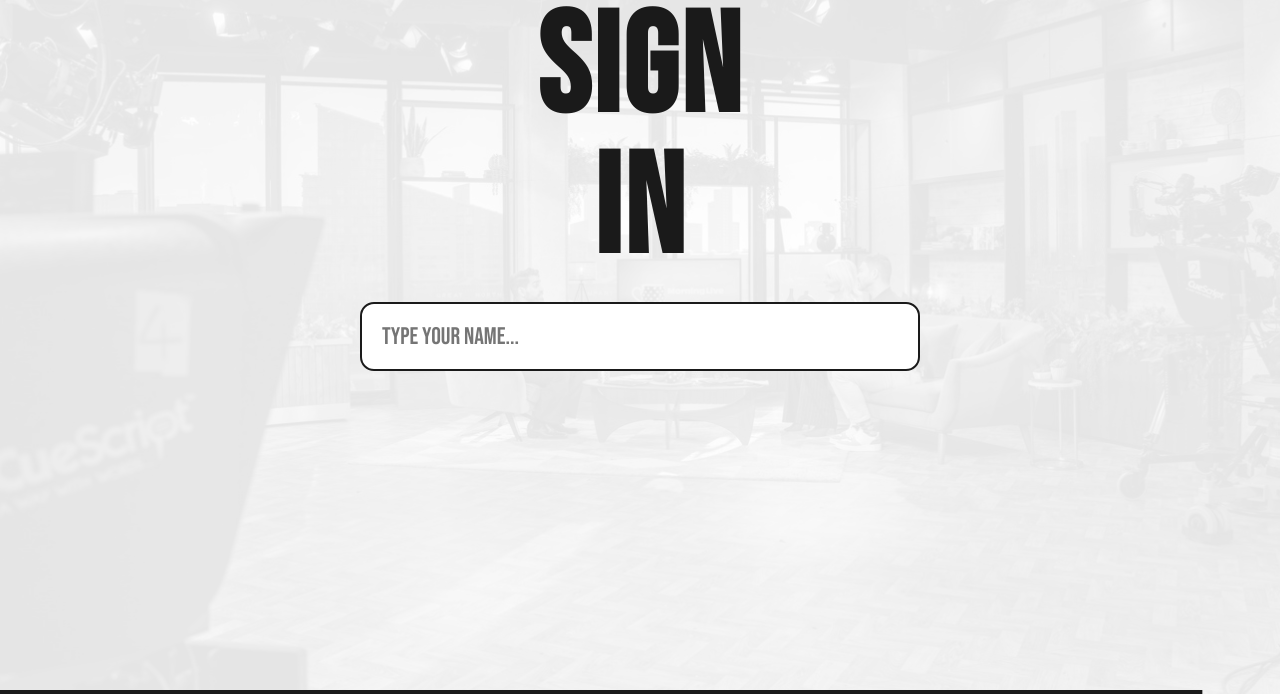
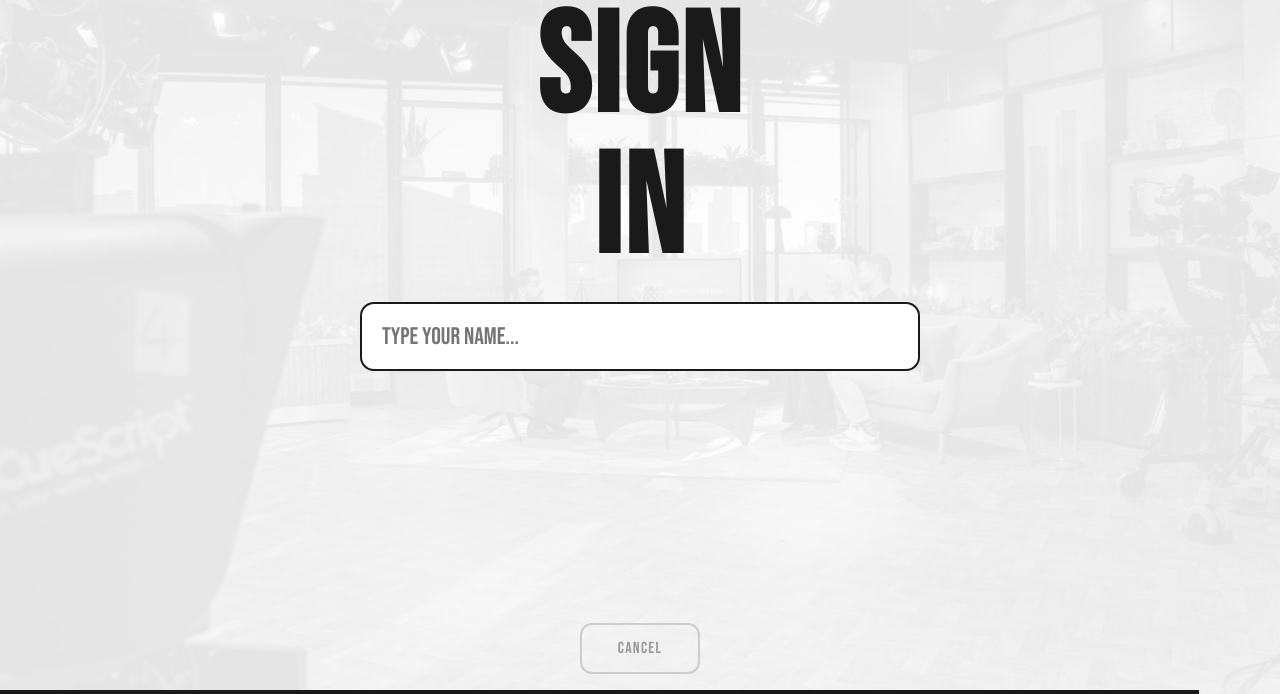
Before and after one commit to VersaStudios/versa-manchester, a website: page index.html in a window 1280 px wide. Both pictures are taken after a click on the button "In". Shown: the part 106-800 px from the top of the page. Drawn offline with Linux system fonts and the light colour scheme; no server answers.

Commit message:
Add files via upload

```diff
--- a/index.html
+++ b/index.html
@@ -175,6 +175,16 @@
       transition: background 0.15s, color 0.15s;
     }
     .close-btn:active { background: #1a1a1a; color: white; }
+
+    .cancel-btn {
+      flex-shrink: 0; margin-bottom: 20px; padding: 14px 36px; font-size: 16px;
+      border-radius: 12px; cursor: pointer; border: 2px solid #ccc;
+      background: transparent; color: #999; font-family: inherit;
+      letter-spacing: 0.08em; text-transform: uppercase;
+      -webkit-tap-highlight-color: transparent;
+      transition: background 0.15s, color 0.15s;
+    }
+    .cancel-btn:active { background: #eee; color: #1a1a1a; border-color: #1a1a1a; }
   </style>
 </head>
 <body>
@@ -247,6 +257,7 @@
     </div>
     <div id="s2status"></div>
   </div>
+  <button class="cancel-btn" onclick="showScreen(1)">Cancel</button>
   <div class="timer-bar" id="s2timerBar"></div>
 </div>
 
@@ -273,6 +284,7 @@
     </div>
     <div id="s3status"></div>
   </div>
+  <button class="cancel-btn" onclick="showScreen(1)">Cancel</button>
   <div class="timer-bar" id="s3timerBar"></div>
 </div>
 
@@ -382,8 +394,9 @@
   // Screen management
   // ══════════════════════════════════
   function showScreen(n) {
-    // Clear any running timer
-    clearActiveTimer();
+    // Clear all timers
+    clearAutoTimer();
+    clearInactivityTimer();
 
     // Hide all screens
     for (var i = 1; i <= 5; i++) {
@@ -406,47 +419,78 @@
     if (n === 5) { startAutoTimer('s5timerBar', 3, function(){ showScreen(1); }); }
   }
 
-  // ── Timer system ──
-  var _activeTimer = null;
+  // ── Timer system (timestamp-based — no race conditions) ──
+  // Two independent timers:
+  //   _autoTimer   — for screens 4/5 (fixed countdown, no reset)
+  //   _inactivity  — for screens 2/3 (resets on any interaction)
 
-  function clearActiveTimer() {
-    if (_activeTimer) { clearInterval(_activeTimer); _activeTimer = null; }
+  var _autoTimer = null;
+
+  function clearAutoTimer() {
+    if (_autoTimer) { clearInterval(_autoTimer); _autoTimer = null; }
   }
 
   function startAutoTimer(barId, seconds, onDone) {
-    clearActiveTimer();
+    clearAutoTimer();
     var timeLeft = seconds;
     var bar = document.getElementById(barId);
     if (bar) bar.style.transform = 'scaleX(1)';
-    _activeTimer = setInterval(function() {
+    _autoTimer = setInterval(function() {
       timeLeft--;
       if (bar) bar.style.transform = 'scaleX(' + (timeLeft / seconds) + ')';
-      if (timeLeft <= 0) { clearActiveTimer(); onDone(); }
+      if (timeLeft <= 0) { clearAutoTimer(); onDone(); }
     }, 1000);
   }
 
+  // Inactivity timer uses a deadline timestamp.
+  // Resetting just bumps the deadline — no interval teardown.
+  var _inactivityInterval = null;
+  var _inactivityDeadline = 0;
+  var _inactivityBarId = null;
+  var _inactivityDuration = 30;
+  var _inactivityOnDone = null;
+
   function startInactivityTimer(barId, seconds, onDone) {
-    clearActiveTimer();
-    var timeLeft = seconds;
+    _inactivityBarId = barId;
+    _inactivityDuration = seconds;
+    _inactivityOnDone = onDone;
+    _inactivityDeadline = Date.now() + seconds * 1000;
+
     var bar = document.getElementById(barId);
     if (bar) bar.style.transform = 'scaleX(1)';
-    _activeTimer = setInterval(function() {
-      timeLeft--;
-      if (bar) bar.style.transform = 'scaleX(' + (timeLeft / seconds) + ')';
-      if (timeLeft <= 0) { clearActiveTimer(); onDone(); }
-    }, 1000);
+
+    // Only one interval ever runs — it just reads the deadline
+    if (!_inactivityInterval) {
+      _inactivityInterval = setInterval(function() {
+        var remaining = _inactivityDeadline - Date.now();
+        if (remaining <= 0) {
+          clearInactivityTimer();
+          if (_inactivityOnDone) _inactivityOnDone();
+        } else {
+          var bar = document.getElementById(_inactivityBarId);
+          if (bar) bar.style.transform = 'scaleX(' + (remaining / (_inactivityDuration * 1000)) + ')';
+        }
+      }, 500);
+    }
   }
 
-  // Reset inactivity timer on ANY interaction (touch, click, typing, focus)
-  // Listens at document level so iPad virtual keyboard taps are caught too
+  function clearInactivityTimer() {
+    if (_inactivityInterval) { clearInterval(_inactivityInterval); _inactivityInterval = null; }
+    _inactivityDeadline = 0;
+  }
+
+  // Any interaction on screens 2/3 just bumps the deadline — nothing is destroyed
   function resetInactivity() {
     if (currentScreen !== 2 && currentScreen !== 3) return;
-    if (!_activeTimer) return;
-    clearActiveTimer();
-    var barId = currentScreen === 2 ? 's2timerBar' : 's3timerBar';
-    startInactivityTimer(barId, 30, function(){ showScreen(1); });
+    if (!_inactivityInterval) return;
+    _inactivityDeadline = Date.now() + _inactivityDuration * 1000;
+    var bar = document.getElementById(_inactivityBarId);
+    if (bar) bar.style.transform = 'scaleX(1)';
   }
+
+  // Listen at document level — catches iPad keyboard taps, touches, everything
   document.addEventListener('touchstart', resetInactivity, {passive: true});
+  document.addEventListener('touchmove', resetInactivity, {passive: true});
   document.addEventListener('click', resetInactivity);
   document.addEventListener('input', resetInactivity);
   document.addEventListener('keydown', resetInactivity);
```
